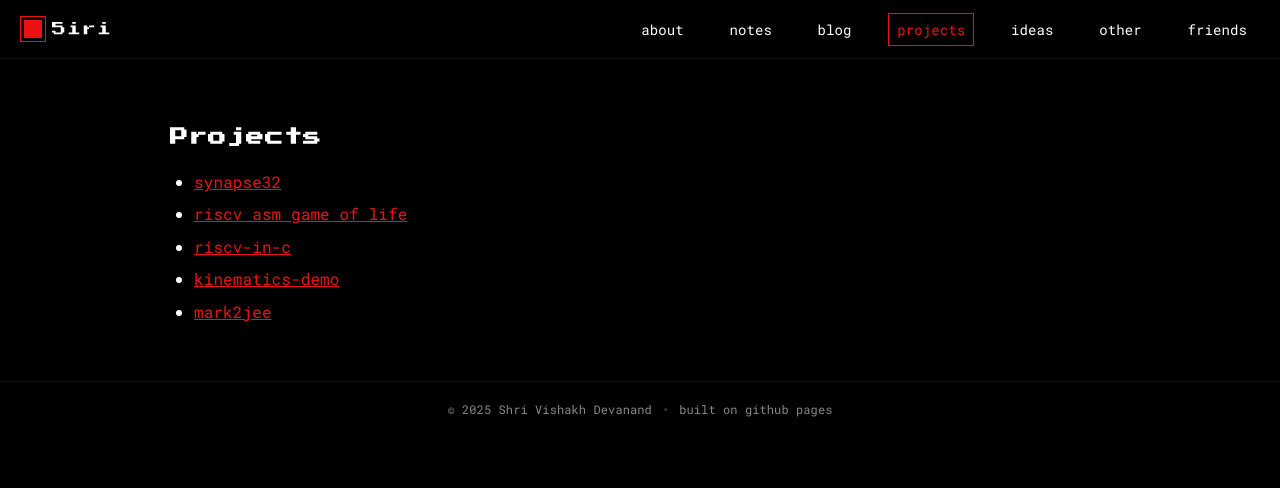
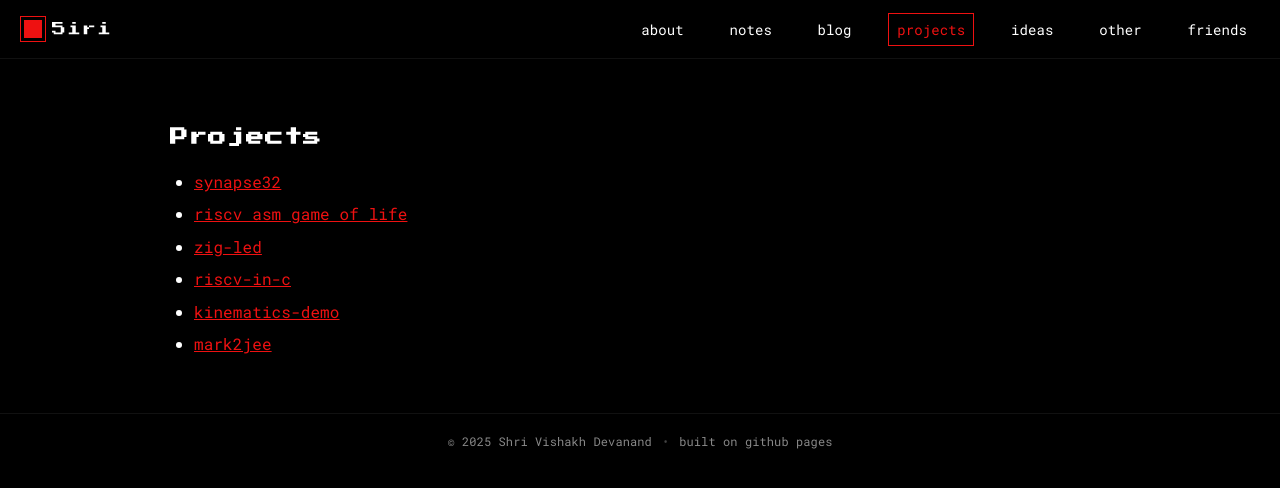
Before and after one commit to 5iri/5iri.github.io, a Jekyll site: the page built from markdown_files/projects.md, in a window 1280 px wide. Shown: the top 488 px of the page. Built offline with Jekyll 4.4.1, drawn with Linux system fonts in a browser that asks for light colours.

Commit message:
added zig-led project

```diff
--- a/markdown_files/projects.md
+++ b/markdown_files/projects.md
@@ -5,8 +5,10 @@ permalink: /projects
 ---
 
 ## Projects
+
 - [synapse32](https://github.com/SRA-VJTI/synapse32.git)
 - [riscv asm game of life](https://github.com/5iri/conway-in-asm)
+- [zig-led](https://github.com/5iri/zig-led)
 - [riscv-in-c](/posts/content/riscv-in-c.md)
 - [kinematics-demo](/posts/content/kinematics-demo.md)
 - [mark2jee](/posts/content/mark2jee.md)
```
